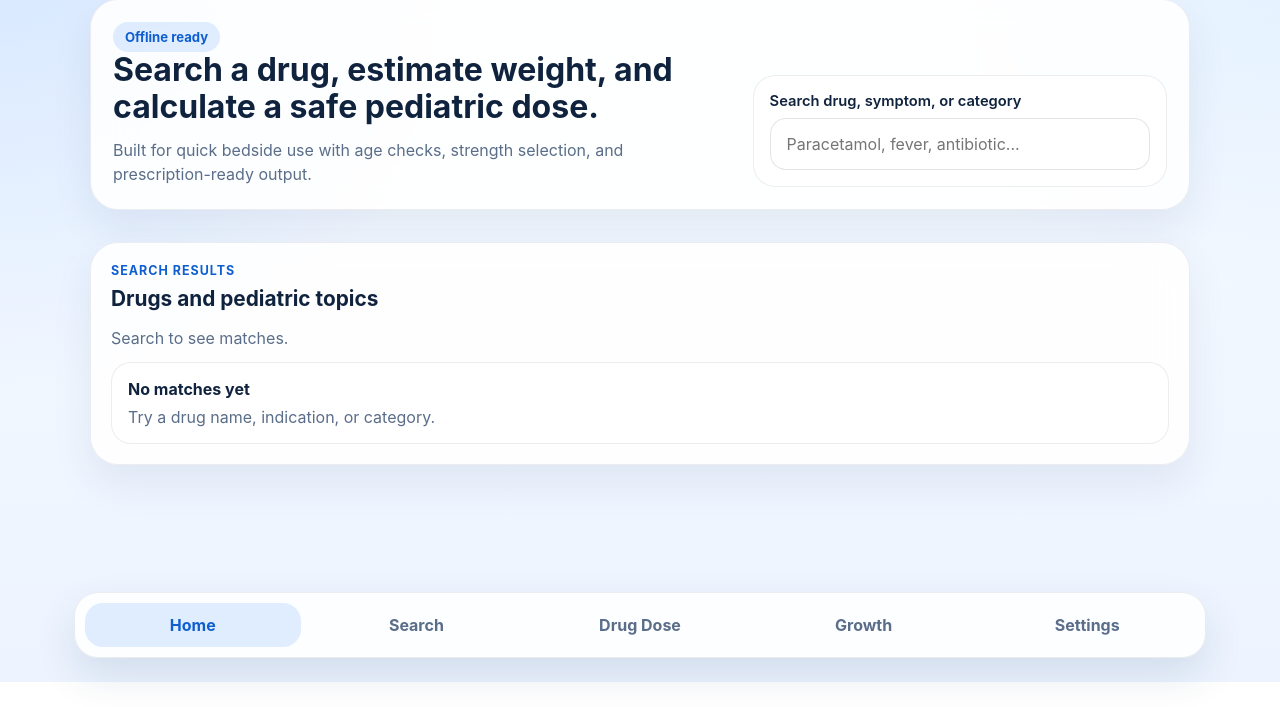
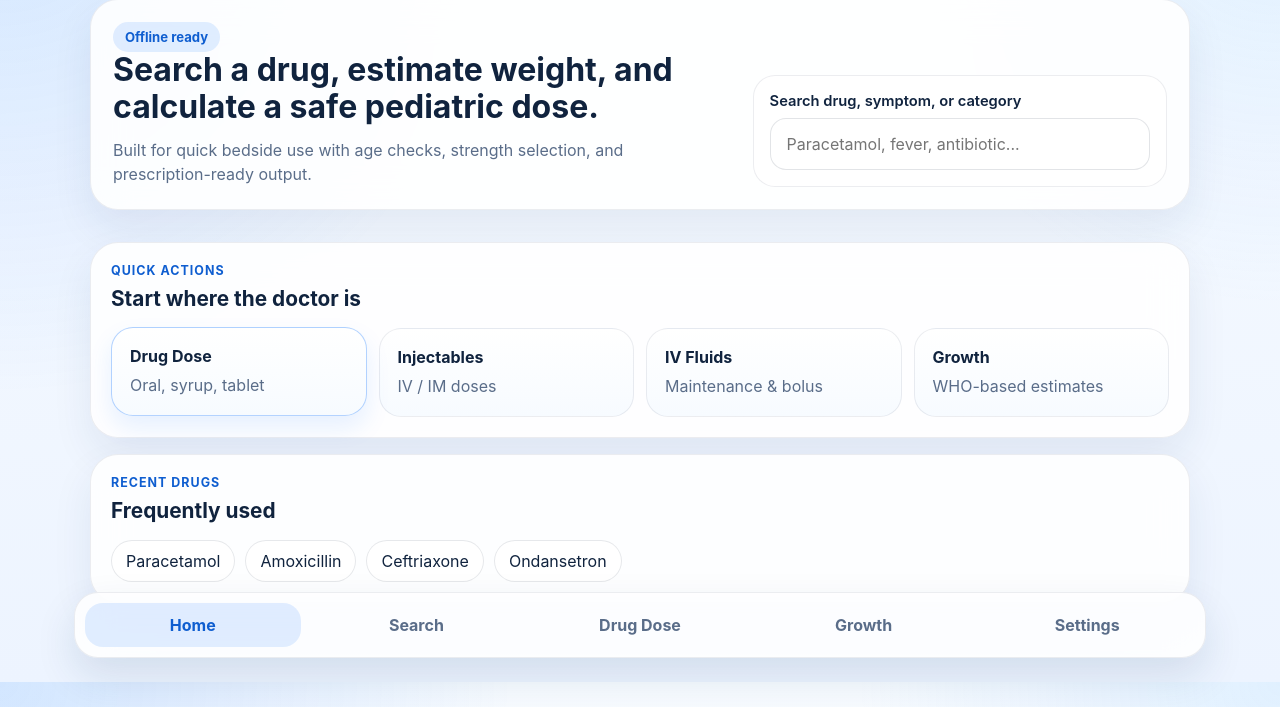
Before and after one commit to bhavdiprayka007-code/drzix-pediatric-dose-calculator, a plain HTML site: page index.html in a window 1280 px wide. Shown: the part 118-825 px from the top of the page. Before the commit the page ends 800 px from the top, so only its background shows below. Drawn offline with Linux system fonts and the light colour scheme.

Commit message:
Set the home screen as the initial view

```diff
--- a/index.html
+++ b/index.html
@@ -37,7 +37,7 @@
           </label>
         </section>
 
-        <section class="screen" data-screen="home">
+        <section class="screen active" data-screen="home">
           <div class="card section-card">
             <div class="section-header">
               <div>
@@ -76,7 +76,7 @@
           </div>
         </section>
 
-        <section class="screen active" data-screen="search">
+        <section class="screen" data-screen="search">
           <div class="card section-card">
             <div class="section-header">
               <div>
```
